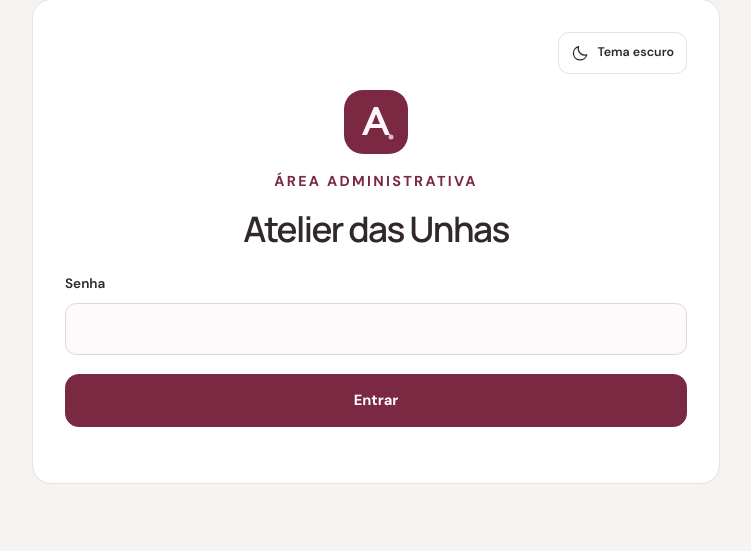
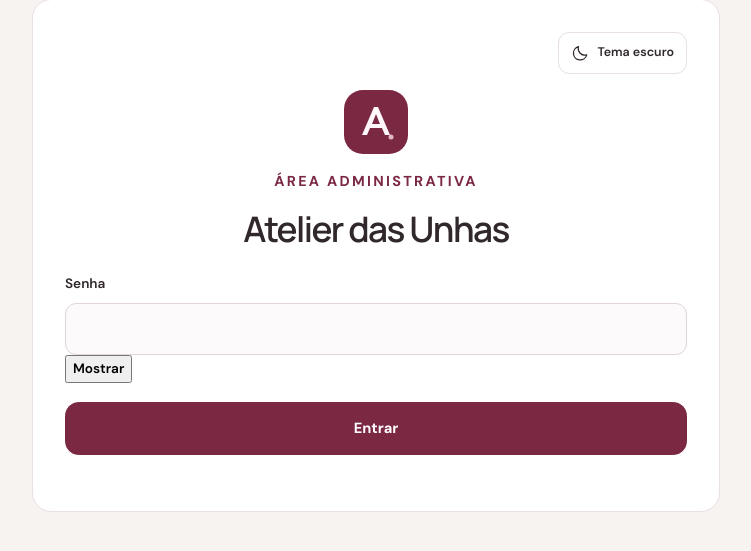
Before and after one commit to voicesz1/agendamento-salao, a FastAPI app: page /admin/login in a window 1280 px wide. Shown: the part 25-576 px from the top of the page, without its empty margins (264-1015 px from the left). Run offline with FastAPI, Linux system fonts and the light colour scheme.

Commit message:
Adiciona opção para mostrar senha no login administrativo

```diff
--- a/app/templates/admin/login.html
+++ b/app/templates/admin/login.html
@@ -6,7 +6,7 @@
   <title>Entrar · {{ salon_name }}</title>
   <meta name="theme-color" content="#7b2843">
   <script src="/static/js/theme.js?v=2026-10-16-dark"></script>
-  <link rel="stylesheet" href="/static/css/style.css?v=2026-10-16-mobile-hero">
+  <link rel="stylesheet" href="/static/css/style.css?v=2026-10-18-show-password">
   <link href="https://fonts.googleapis.com/css2?family=DM+Sans:wght@400;500;600;700&family=Manrope:wght@400;500;600;700;800&display=swap" rel="stylesheet">
 </head>
 <body>
@@ -20,10 +20,14 @@
     <input type="hidden" name="csrf" value="{{ csrf_token }}">
     <label>
       Senha
-      <input type="password" name="password" required>
+      <span class="password-input-wrap">
+        <input id="admin-password" type="password" name="password" required autocomplete="current-password">
+        <button class="password-toggle" id="toggle-admin-password" type="button" aria-controls="admin-password" aria-pressed="false">Mostrar</button>
+      </span>
     </label>
     <button class="btn" type="submit">Entrar</button>
   </form>
 </main>
+<script src="/static/js/admin-login.js" defer></script>
 </body>
 </html>
```
